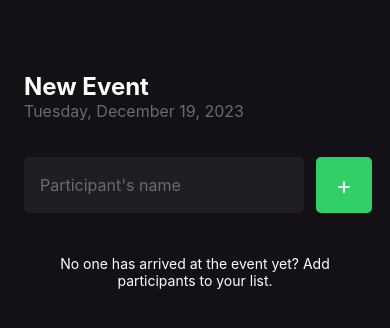
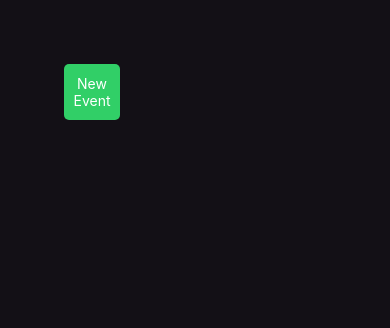
Before and after one commit to ottogugel/imhere, a React Native app: screen / in a window 390 px wide. Shown: the top 328 px of the page. Built offline with nearby package versions, Linux system fonts and the light colour scheme.

Commit message:
add react navigation

```diff
--- a/App.tsx
+++ b/App.tsx
@@ -1,5 +1,6 @@
 import { StatusBar } from 'react-native';
-import { Home } from './src/screens/index';
+import { NewEvent } from './src/screens/NewEvent';
+import { Routes } from './src/routes';
 
 export default function App() {
   return (
@@ -9,7 +10,7 @@ export default function App() {
       backgroundColor="transparent"
       translucent
     />
-      <Home />
+      <Routes />
     </>
   );
 }
--- a/package.json
+++ b/package.json
@@ -9,11 +9,15 @@
     "web": "expo start --web"
   },
   "dependencies": {
+    "@react-navigation/native": "^6.1.9",
+    "@react-navigation/native-stack": "^6.9.17",
     "expo": "~49.0.15",
     "expo-status-bar": "~1.6.0",
     "moment": "^2.29.4",
     "react": "18.2.0",
-    "react-native": "0.72.6"
+    "react-native": "0.72.6",
+    "react-native-safe-area-context": "4.6.3",
+    "react-native-screens": "~3.22.0"
   },
   "devDependencies": {
     "@babel/core": "^7.20.0",
--- /dev/null
+++ b/src/routes/app.routes.tsx
@@ -0,0 +1,15 @@
+import { createNativeStackNavigator } from "@react-navigation/native-stack";
+
+const { Navigator, Screen } = createNativeStackNavigator();
+
+import { NewEvent } from "../screens/NewEvent";
+import { Home } from "../screens/Home";
+
+export function AppRoutes() {
+  return (
+    <Navigator screenOptions={{ headerShown: false }}>
+      <Screen name="home" component={Home} />
+      <Screen name="new" component={NewEvent} />
+    </Navigator>
+  );
+}
--- /dev/null
+++ b/src/routes/index.tsx
@@ -0,0 +1,15 @@
+import { View } from "react-native";
+import { NavigationContainer } from "@react-navigation/native";
+import { AppRoutes } from "./app.routes";
+import { styles } from "./styles";
+
+
+export function Routes() {
+  return (
+    <View style={styles.container}>
+      <NavigationContainer>
+        <AppRoutes />
+      </NavigationContainer>
+    </View>
+  );
+}
--- /dev/null
+++ b/src/routes/styles.ts
@@ -0,0 +1,8 @@
+import { StyleSheet } from "react-native";
+
+export const styles = StyleSheet.create({
+  container: {
+    flex: 1,
+    backgroundColor: "#FFF"
+  }
+});
--- /dev/null
+++ b/src/screens/Home/index.tsx
@@ -0,0 +1,20 @@
+import {
+  View,
+  Text,
+  TouchableOpacity
+} from "react-native";
+import { useNavigation } from "@react-navigation/native";
+import { styles } from "./styles";
+
+export function Home() {
+
+  const { navigate } = useNavigation();
+
+  return (
+    <View style={styles.container}>
+        <TouchableOpacity style={styles.button} onPress={() => navigate("new")}>
+          <Text style={styles.text}>New Event</Text>
+        </TouchableOpacity>
+    </View>
+  );
+}
--- /dev/null
+++ b/src/screens/Home/styles.ts
@@ -0,0 +1,21 @@
+import { StyleSheet } from "react-native";
+
+export const styles = StyleSheet.create({
+  container: {
+    flex: 1,
+    backgroundColor: "#131016",
+    padding: 64,
+  },
+  text: {
+    color: "#FFF",
+    textAlign: "center",
+  },
+  button: {
+    width: 56,
+    height: 56,
+    borderRadius: 5,
+    backgroundColor: "#31CF67",
+    alignItems: "center",
+    justifyContent: "center",
+  },
+});
--- a/src/screens/index.tsx
+++ b/src/screens/NewEvent/index.tsx
@@ -1,10 +1,10 @@
 import { View, Text, TextInput, TouchableOpacity, FlatList, Alert } from 'react-native'
 import React, { useState } from 'react';
 import { styles } from './styles'
-import { Participant } from '../components/Participant'
+import { Participant } from '../../components/Participant'
 import moment from 'moment';
 
-export function Home() {
+export function NewEvent() {
 
   const day = moment().format('dddd');   // Para obter o dia em texto
   const dayNumber = new Date().getDate(); //Para obter o dia em número
```
Also changed, not shown: src/@types/navigation.d.ts (added, +8 -0 lines), src/screens/NewEvent/styles.ts (renamed from src/screens/styles.ts), 1 other file (tests, documents, lock files or other folders).
